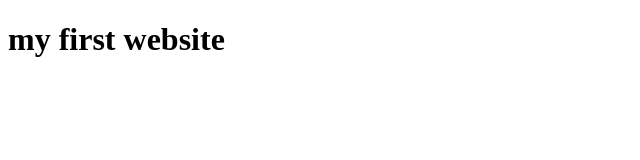
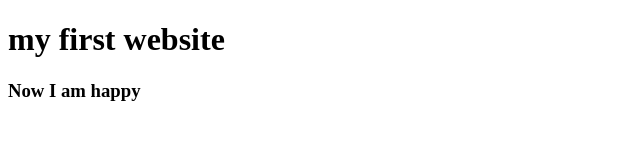
Before and after one commit to masumdk/my-first-website, a plain HTML site: page index.html in a window 1280 px wide. Shown: the whole page, without its empty margins (0-640 px from the left). Drawn offline with Linux system fonts and the light colour scheme.

Commit message:
happy git

```diff
--- a/index.html
+++ b/index.html
@@ -5,5 +5,6 @@
 </head>
 <body>
     <h1>my first website</h1>
+    <h3>Now I am happy</h3>
 </body>
 </html>
```
